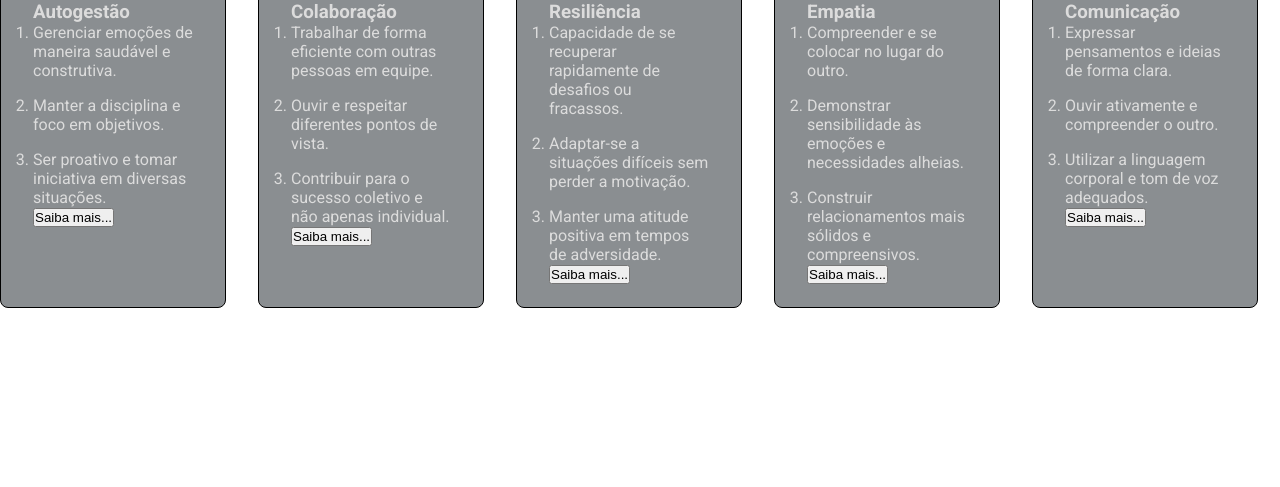
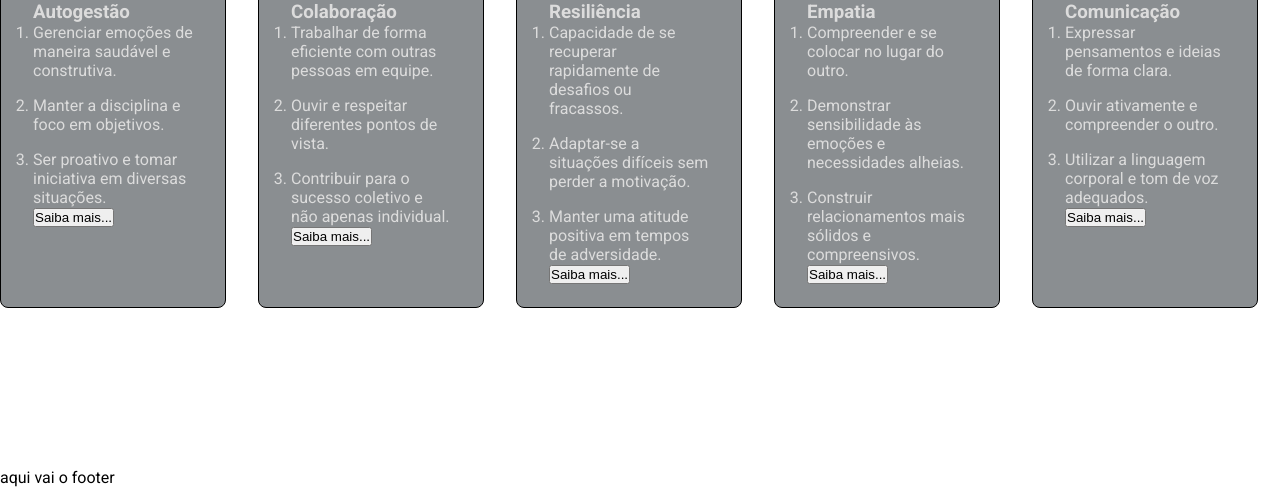
Before and after one commit to AllyssonR/competencia_socioemocionais, a plain HTML site: page src/index.html in a window 1280 px wide. Shown: the part 921-1408 px from the top of the page. Drawn offline with Linux system fonts and the light colour scheme.

Commit message:
Update index.html

```diff
--- a/src/index.html
+++ b/src/index.html
@@ -182,6 +182,7 @@
 
     </section>
   </main>
+  <footer>aqui vai o footer</footer>
 </body>
 
 </html>
```
